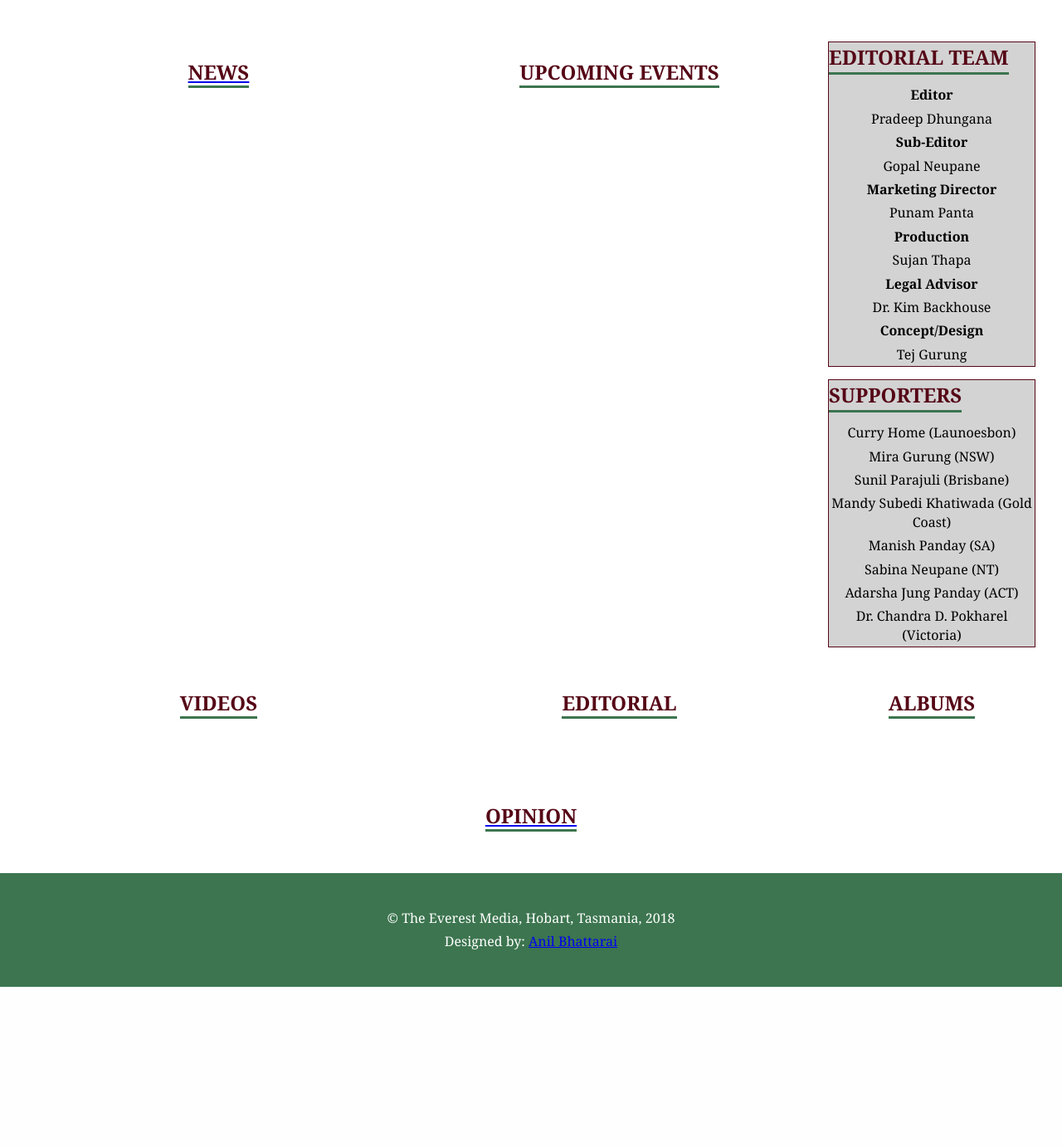
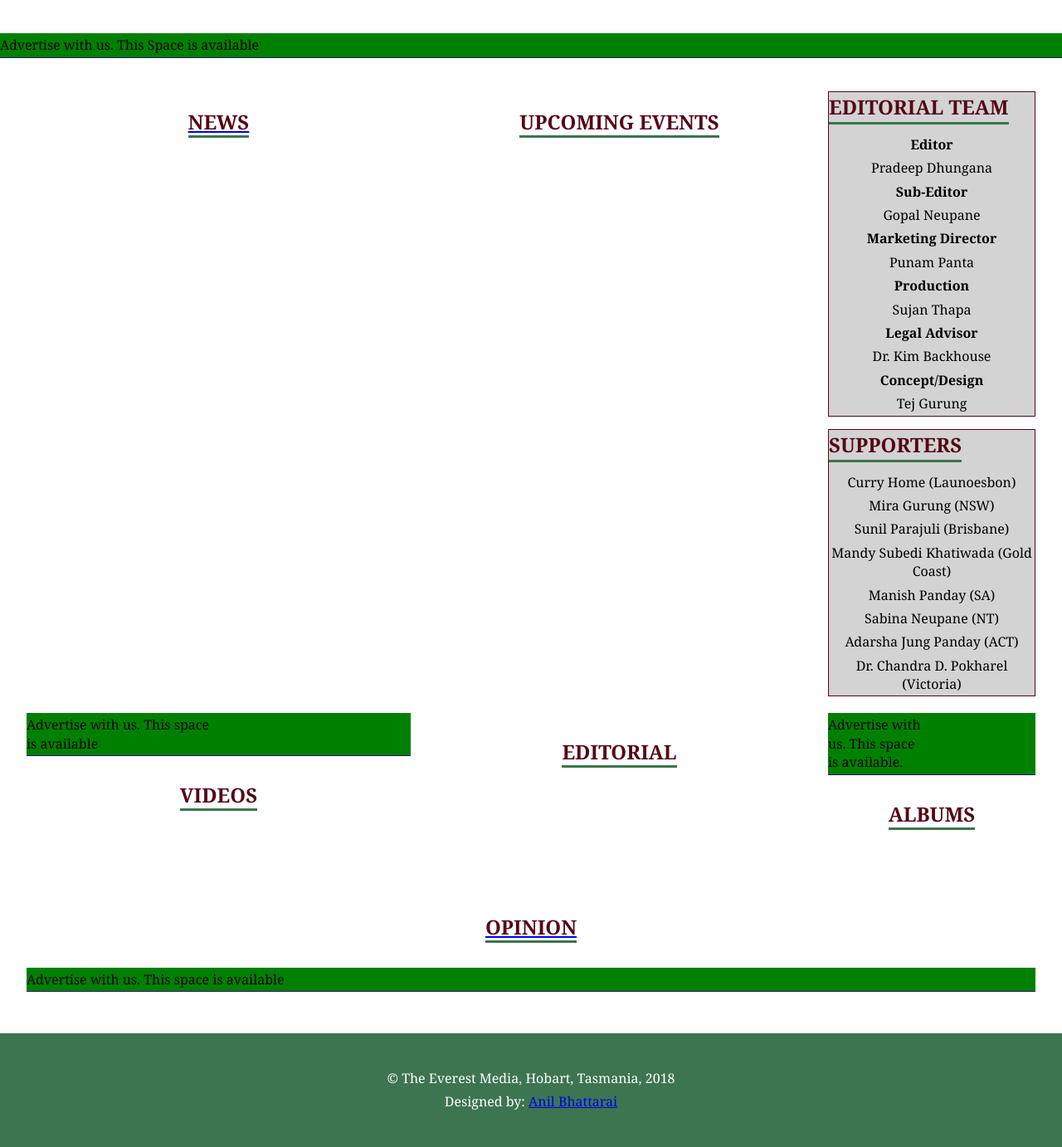
Before and after one commit to anilbhattaraitoronto/everest_mag, a Django app: page / in a window 1280 px wide. Shown: the part 280-1662 px from the top of the page at 83% size. Before the commit the page ends 1469 px from the top, so only its background shows below. Run offline with Django 3.2, Linux system fonts and the light colour scheme; data that the repository does not hold is empty.

Commit message:
made ad space show on page

```diff
--- a/magazine/static/css/main.css
+++ b/magazine/static/css/main.css
@@ -87,6 +87,7 @@ p{
     grid-gap: 10px;
     border-bottom: 1px solid var(--theme-color1);
     margin-bottom: 30px;
+    background: green;
 }
 .ad:hover{
     box-shadow: 2px 2px 18px var(--theme-color2);
--- a/templates/pages/index.html
+++ b/templates/pages/index.html
@@ -12,6 +12,10 @@
     <p class="ad-contact">{{ advert.contact_info }}</p>
 </section>
 {% endfor %}
+{% else %}
+<section class="ad">
+    <p>Advertise with us. This Space is available</p>
+</section>
 {% endif %}
     <main class="wrapper">
         <!--EVENTS SECTION BEGINS BELOW-->
@@ -71,6 +75,10 @@
         <div class="ad">
             <p>Advertisements Go here</p>
         </div>
+        {% else %}
+        <div class="ad">
+                <p>Advertise with us. This space is available.</p>
+            </div>
         {% endif %}
         <h2 class="section-title">Albums</h2>
         {% if albums %}
@@ -101,6 +109,11 @@
         {% if advert3 %}
         <div class="ad">
             <p>Advertisements Go here</p>
+        </div>
+        {% else %}
+        <div class="ad">
+            <p>Advertise with us. This space is available</p>
+
         </div>
         {% endif %}
         <h2 class="section-title">Videos</h2>
@@ -155,6 +168,10 @@
             <section class="ad">
                     <p>Advertisements Go here</p>
              </section>
+             {% else %}
+             <section class="ad">
+                    <p>Advertise with us. This space is available</p>
+             </section>
              {% endif %}
         </section>
              <!--OPINION SECTION ENDS-->
```
